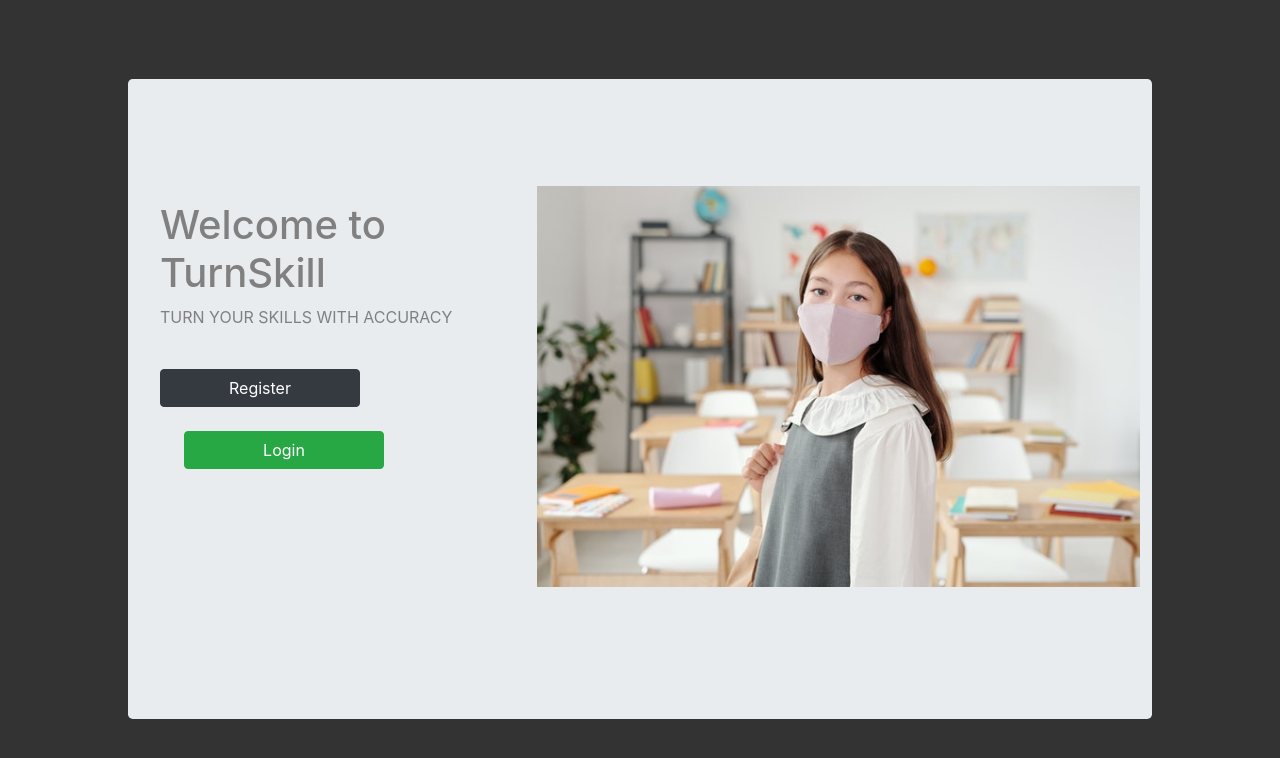
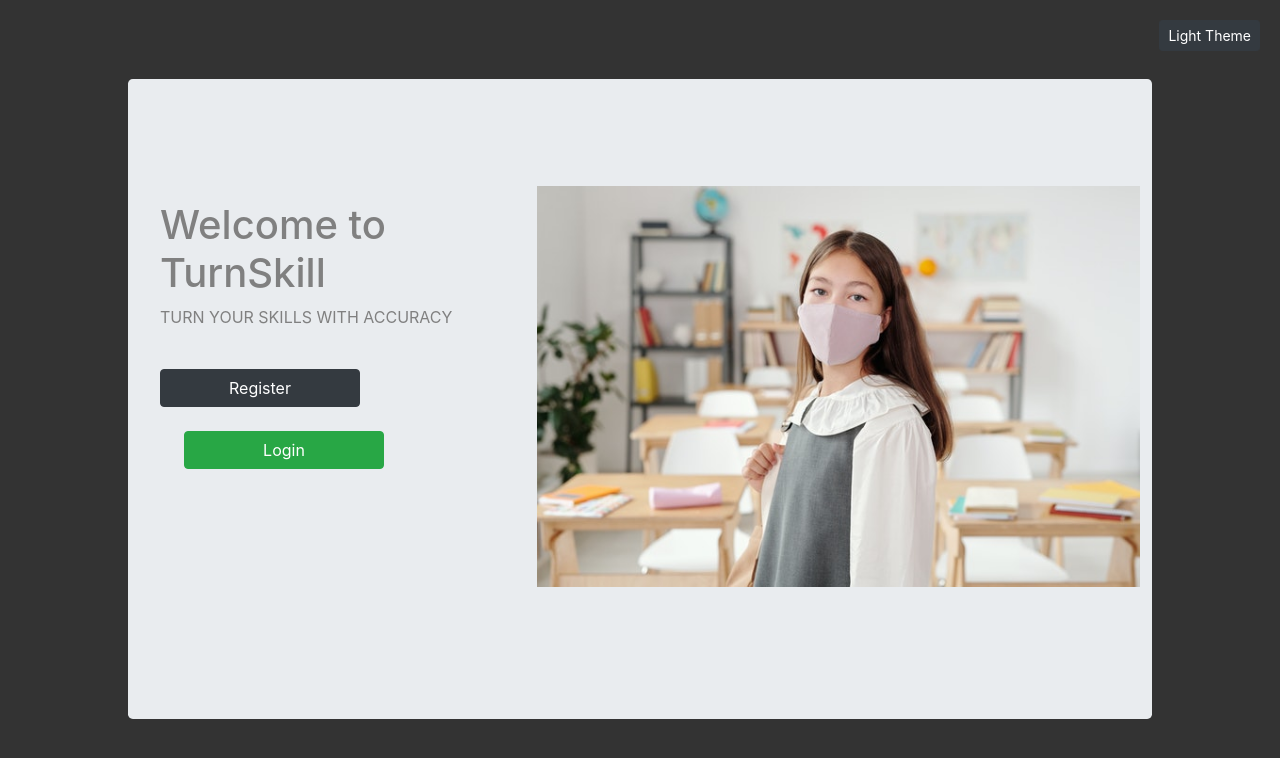
Before and after one commit to Deepak1-11/Turnskill, a React (Create React App) app: page / in a window 1280 px wide. Shown: the top 758 px of the page. Built offline with nearby package versions, Linux system fonts and the light colour scheme; no server answers.

Commit message:
theme-toggler-added

```diff
--- a/src/App.css
+++ b/src/App.css
@@ -9,3 +9,10 @@
 a{
   color:black;
 }
+
+.theme__toggler{
+
+position:absolute;
+top:20px;
+right:20px;
+}
--- a/src/App.js
+++ b/src/App.js
@@ -13,9 +13,10 @@
 import { auth } from './components/Firebase';
 import { useDispatch, useSelector } from 'react-redux';
 import { logIn, logOut, selectUser } from './features/userSlice';
-import { selectTheme } from './features/themeSlice';
+import { darkTheme, lightTheme, selectTheme } from './features/themeSlice';
 import 'bootstrap/dist/css/bootstrap.min.css';
 import { Col, Container, Row } from "react-bootstrap";
+import Button from 'react-bootstrap/Button'
 
 
 function App() {
@@ -24,6 +25,20 @@
 
   const user = useSelector(selectUser);
   const theme = useSelector(selectTheme);
+
+
+
+
+
+
+  const changeThemetoDark =()=>{
+
+      dispatch(darkTheme());
+  }
+  const changeThemetoLight =()=>{
+
+      dispatch(lightTheme());
+  }
 
  useEffect(()=>{
 
@@ -65,8 +80,16 @@
    <div className="App">
     <div  style={{backgroundColor:`${theme.background__color}`, color:theme.color,}} >
 
+    <div className="theme__toggler">
+    {theme.theme_type==="dark"?  <Button onClick={changeThemetoLight} className="navbar__theme btn btn-sm btn-dark ">Light Theme</Button>:
 
-    <Container fluid>
+    <Button onClick={changeThemetoDark} className="navbar__theme btn btn-sm btn-dark ">Dark Theme</Button>
+   }
+
+    </div>
+
+
+  <Container fluid>
     <Row>
 
     <Router>
@@ -85,12 +108,6 @@
 
     </Route>
 
-    <Route path="/home">
-
-    <Col lg={10} style={{padding:"0"}}>
-    <Homepage/>
-    </Col>
-    </Route>
     <Route path="/courses">
 
     <Col lg={10} style={{padding:"0"}}>
```
